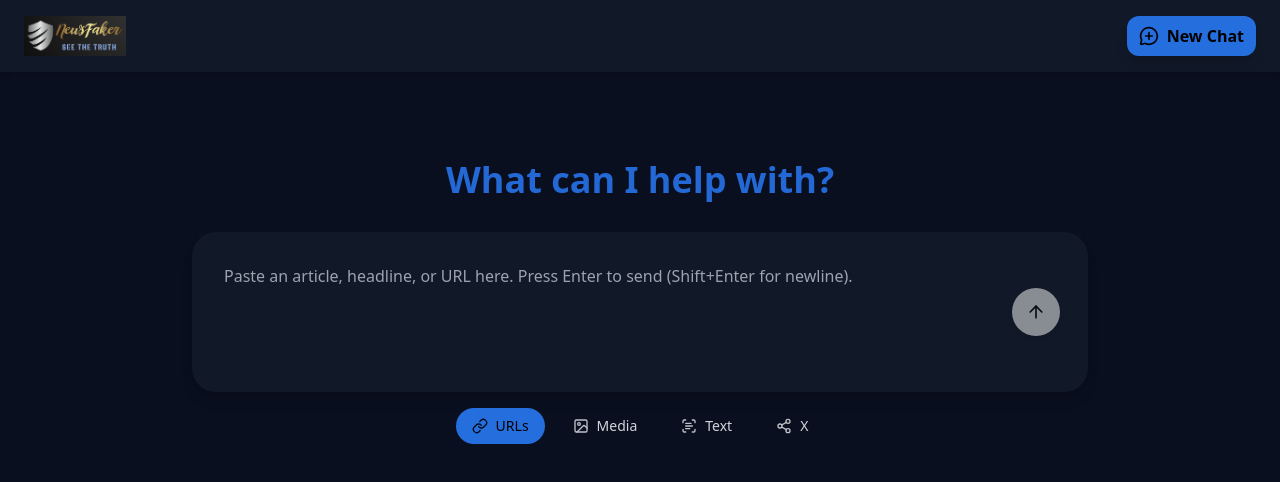
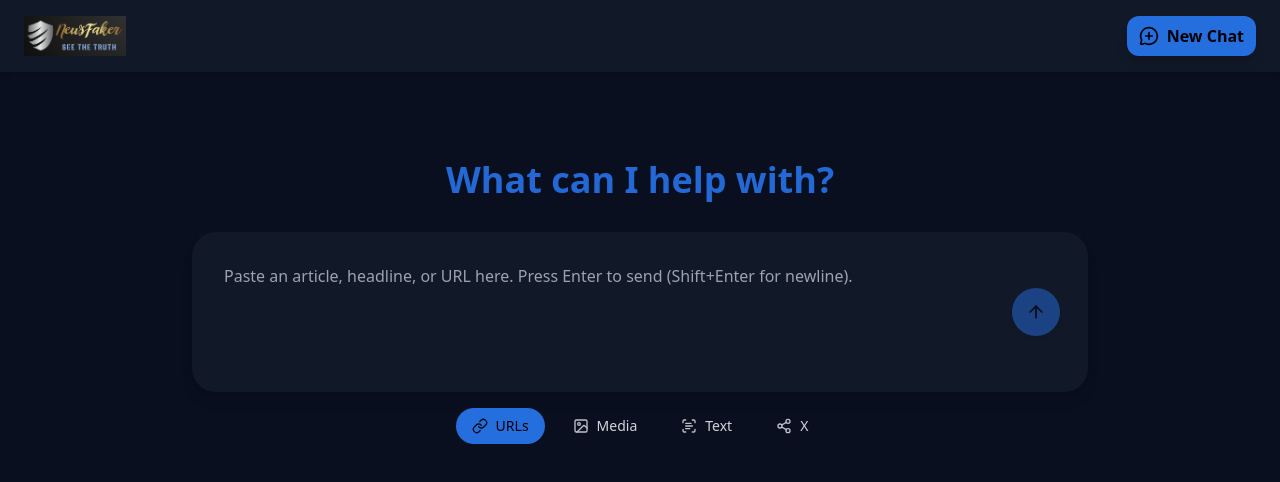
Before and after one commit to Kingsleylyh/NewsFaker, a React (Create React App) app in the folder my-app/: page / in a window 1280 px wide. Both pictures are taken after a click on the button "New Chat". Shown: the top 482 px of the page. Built offline with nearby package versions, Linux system fonts and the light colour scheme.

Commit message:
feat: change button color

```diff
--- a/my-app/src/pages/NewChat.tsx
+++ b/my-app/src/pages/NewChat.tsx
@@ -66,7 +66,7 @@ const NewChat: React.FC<ChatInputWithItemsProps> = ({
               <button
                 onClick={handleSend}
                 disabled={sending || !text.trim()}
-                className="w-12 h-12 rounded-full bg-white flex items-center justify-center shadow-md hover:scale-[1.03] transition-transform disabled:opacity-50"
+                className="w-12 h-12 rounded-full bg-primary flex items-center justify-center shadow-md hover:scale-[1.03] transition-transform disabled:opacity-50"
                 aria-label="Send"
               >
                 <ArrowUp size={20} className="primary text-black font-bold" />
```
